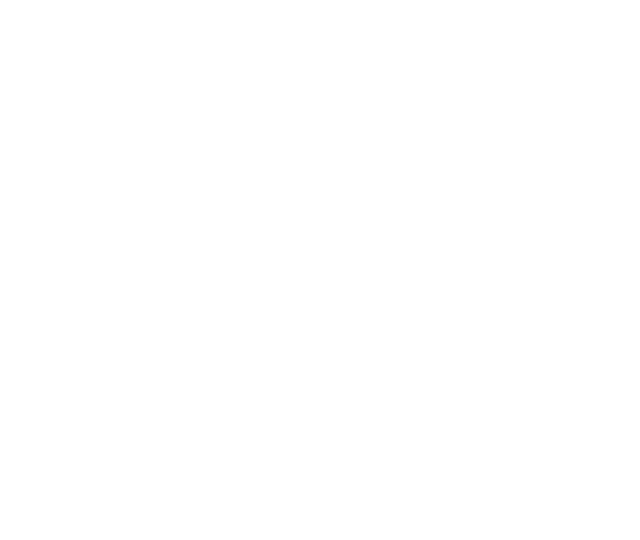
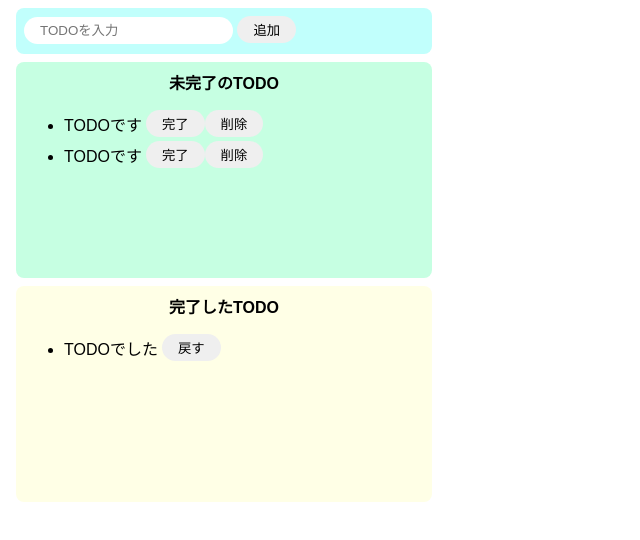
Before and after one commit to Ryo-chi/todo_js, a website built with Parcel: page index.html in a window 1280 px wide. Shown: the whole page, without its empty margins (0-640 px from the left). Built offline with nearby package versions, Linux system fonts and the light colour scheme.

Commit message:
write-styles.css

```diff
--- a/index.html
+++ b/index.html
@@ -1,16 +1,42 @@
 <!DOCTYPE html>
 <html>
+  <head>
+    <title>Todo_app</title>
+    <meta charset="UTF-8" />
+  </head>
 
-<head>
-	<title>Parcel Sandbox</title>
-	<meta charset="UTF-8" />
-</head>
+  <body>
+    <div class="input-area">
+      <input placeholder="TODOを入力" />
+      <button>追加</button>
+    </div>
 
-<body>
-	<div id="app"></div>
+    <div class="incomplete-area">
+      <p class="title">未完了のTODO</p>
+      <ul>
+        <div class="list-row">
+          <li>TODOです</li>
+          <button>完了</button>
+          <button>削除</button>
+        </div>
+        <div class="list-row">
+          <li>TODOです</li>
+          <button>完了</button>
+          <button>削除</button>
+        </div>
+      </ul>
+    </div>
 
-	<script src="src/index.js">
-	</script>
-</body>
+    <div class="complete-area">
+      <p class="title">完了したTODO</p>
+      <ul>
+        <div class="list-row">
+          <li>TODOでした</li>
+          <button>戻す</button>
+        </div>
+      </ul>
+    </div>
 
+    <script src="src/index.js"></script>
+  </body>
 </html>
--- a/src/styles.css
+++ b/src/styles.css
@@ -1,3 +1,63 @@
 body {
   font-family: sans-serif;
 }
+
+input {
+  border-radius: 16px;
+  border: none;
+  padding: 6px 16px;
+  outline: none;
+}
+
+button {
+  border-radius: 16px;
+  border: none;
+  padding: 4px 16px;
+}
+
+button:hover {
+  background-color: pink;
+  color: #fff;
+  cursor: pointer;
+}
+
+li {
+  margin-right: 4px;
+}
+
+.input-area {
+  background-color: #c1fffc;
+  width: 400px;
+  height: 30px;
+  padding: 8px;
+  margin: 8px;
+  border-radius: 8px;
+}
+.incomplete-area {
+  background-color: #c6ffe2;
+  width: 400px;
+  min-height: 200px;
+  padding: 8px;
+  margin: 8px;
+  border-radius: 8px;
+}
+.complete-area {
+  background-color: #ffffe6;
+  width: 400px;
+  min-height: 200px;
+  padding: 8px;
+  margin: 8px;
+  border-radius: 8px;
+}
+
+.title {
+  text-align: center;
+  margin-top: 0;
+  font-weight: bold;
+  columns: #666;
+}
+.list-row {
+  display: flex;
+  align-items: center;
+  padding-bottom: 4px;
+}
```
